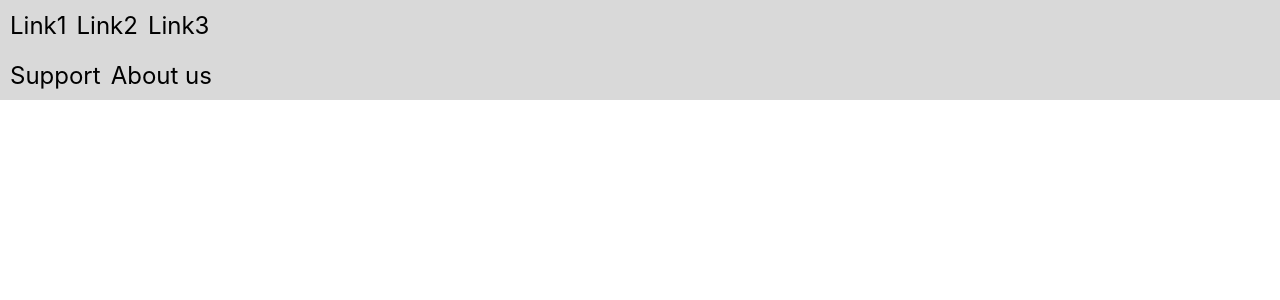
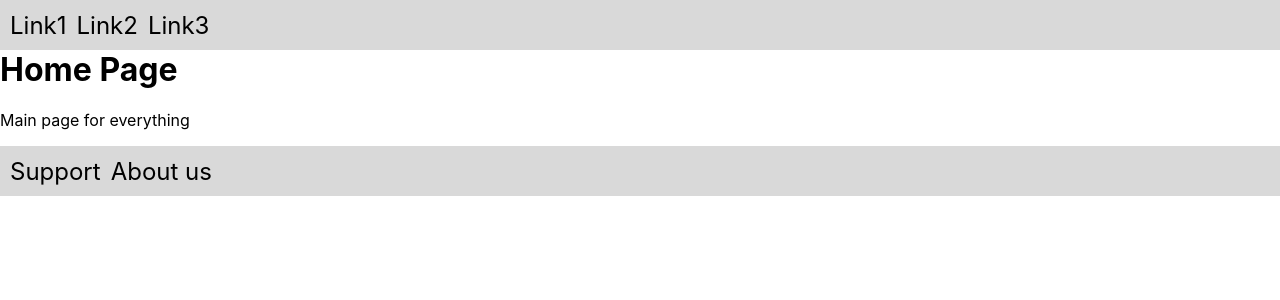
Before and after one commit to michael-ryk/react-all-concept-in-one-project, a React (Create React App) app: page /homepage in a window 1280 px wide. Shown: the top 300 px of the page. Built offline with nearby package versions, Linux system fonts and the light colour scheme.

Commit message:
Add Homepage

```diff
--- a/src/App.js
+++ b/src/App.js
@@ -6,6 +6,7 @@ import FetchApi from './components/UI/FetchApi';
 import Layout from './layout/Layout';
 import MainNavigation from './layout/MainNavigation';
 import Footer from './layout/Footer';
+import HomePage from './pages/HomePage';
 
 function App() {
   return (
@@ -13,8 +14,9 @@ function App() {
       <MainNavigation />
       <Layout>
         <Routes>
-          <Route path='/' element={<Navigate replace to='/mainpage' />} />
-          <Route path='mainpage' element={<UserModule />} />
+          <Route path='/' element={<Navigate replace to='/homepage' />} />
+          <Route path='homepage' element={<HomePage />} />
+          <Route path='usermodule' element={<UserModule />} />
           <Route path='fetchapi' element={<FetchApi />} />
         </Routes>
       </Layout>
--- /dev/null
+++ b/src/pages/HomePage.js
@@ -0,0 +1,11 @@
+const HomePage = () => {
+
+  return (
+    <>
+      <h1>Home Page</h1>
+      <p>Main page for everything</p>
+    </>
+  );
+}
+
+export default HomePage;
```
